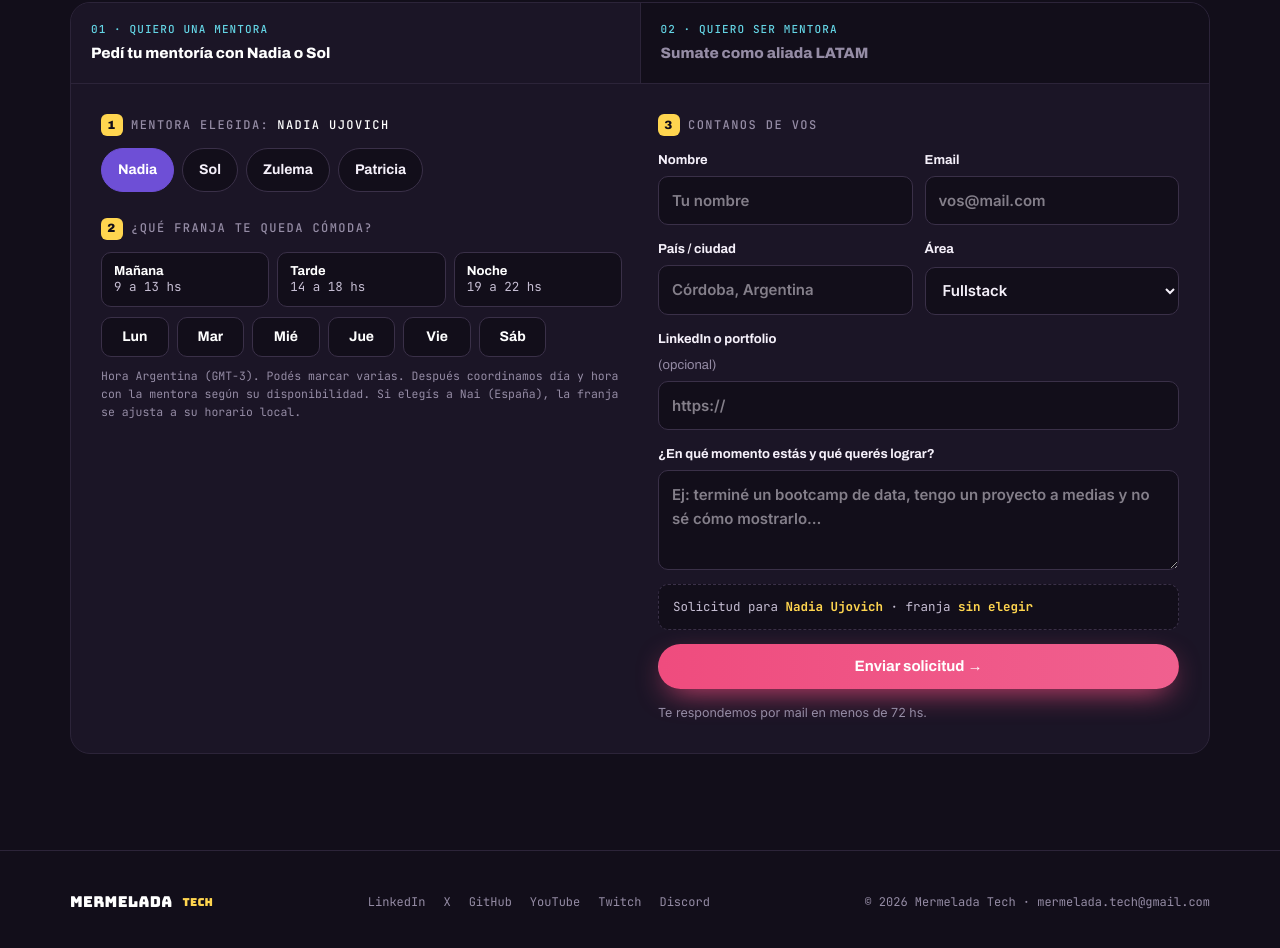
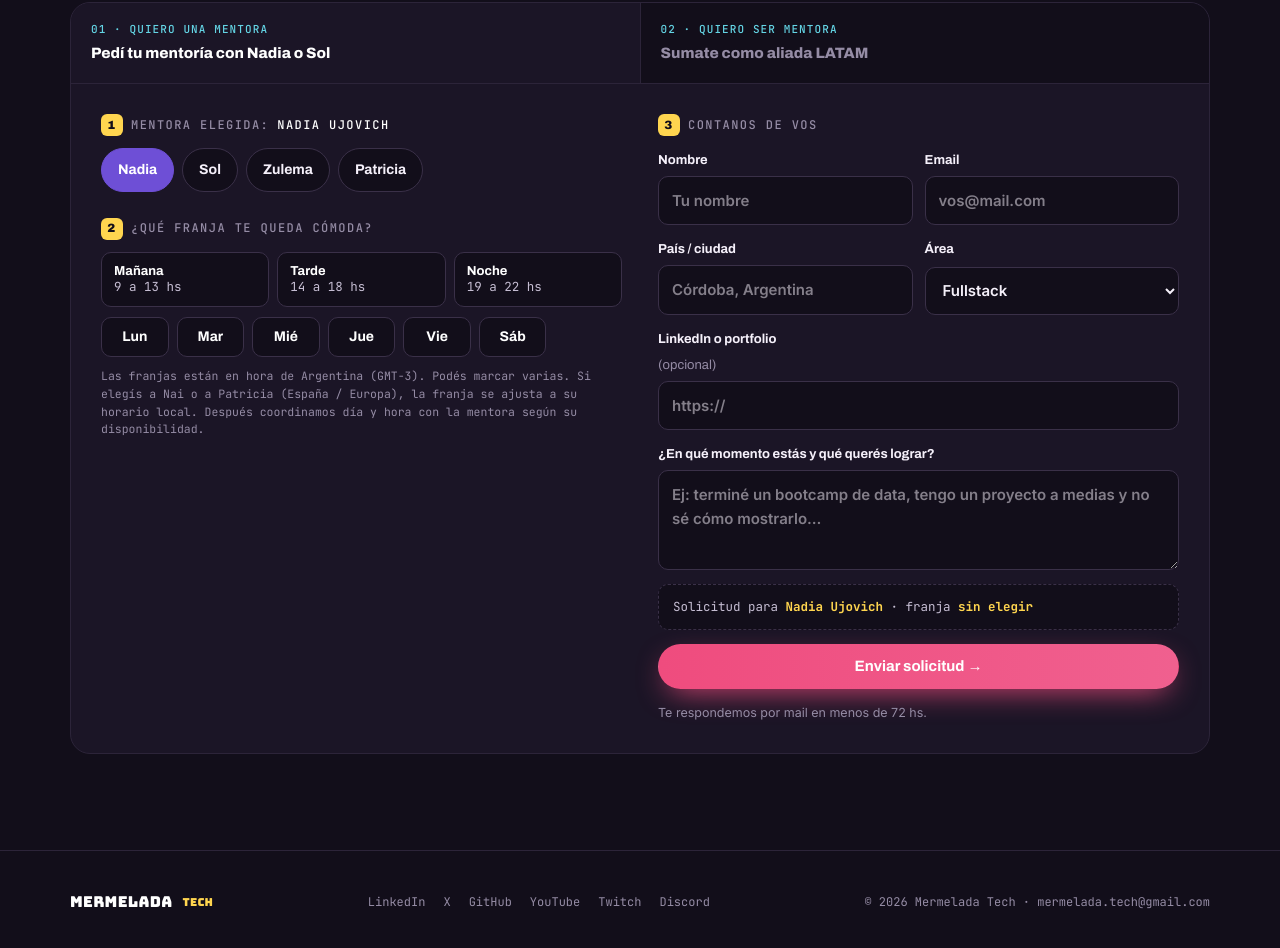
Before and after one commit to mermelada-tech/landing-mermelada, an Astro site: page /mentorias in a window 1280 px wide. Shown: the part 2042-2990 px from the top of the page. Built offline with nearby package versions, Linux system fonts and the light colour scheme; Astro itself is replaced by a stand-in of ours.

Commit message:
feat(booking): aclarar que franjas se ajustan para Nai y Patricia (España/Europa)

```diff
--- a/src/components/mentorias/Booking.astro
+++ b/src/components/mentorias/Booking.astro
@@ -58,8 +58,8 @@ const formCc = "solangeguerreo@gmail.com";
 							}
 						</div>
 						<p class="tz">
-							Hora Argentina (GMT-3). Podés marcar varias. Después coordinamos día y hora con la mentora según su
-							disponibilidad. Si elegís a Nai (España), la franja se ajusta a su horario local.
+							Las franjas están en hora de Argentina (GMT-3). Podés marcar varias. Si elegís a Nai o a Patricia
+							(España / Europa), la franja se ajusta a su horario local. Después coordinamos día y hora con la mentora según su disponibilidad.
 						</p>
 					</div>
 					<div id="stepMentora" hidden>
```
